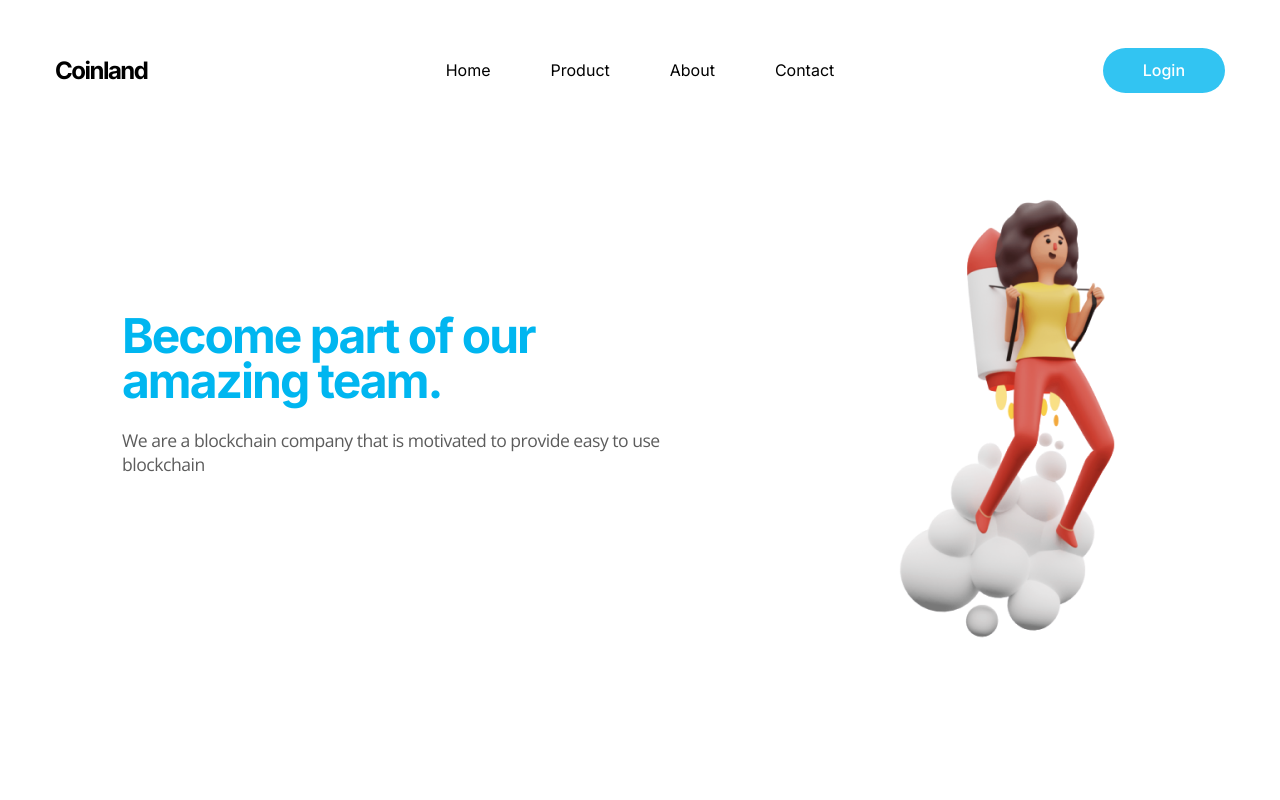
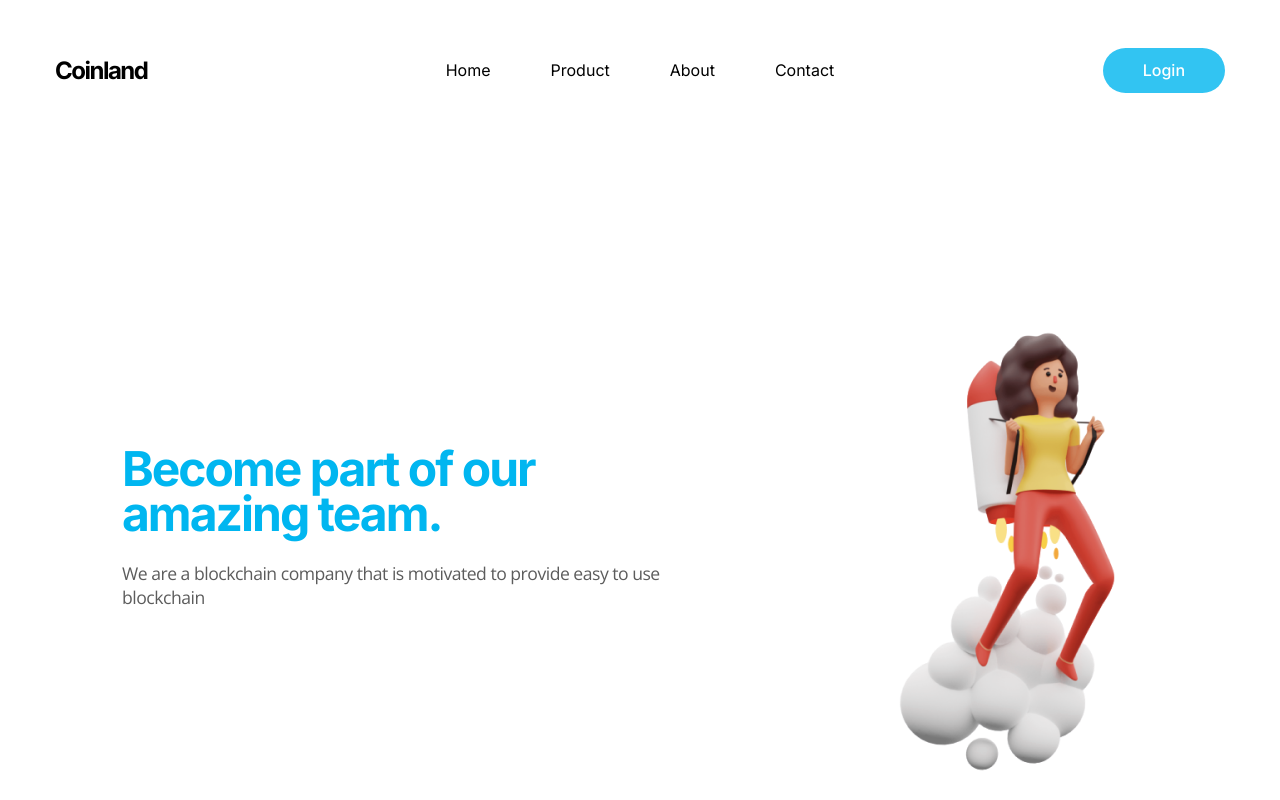
Before and after one commit to A1101101IR/Coinland.com, a React (Create React App) app: page /contact in a window 1280 px wide. Shown: the top 800 px of the page. Built offline with nearby package versions, Linux system fonts and the light colour scheme.

Commit message:
small fix

```diff
--- a/package.json
+++ b/package.json
@@ -6,7 +6,11 @@
     "@testing-library/jest-dom": "^5.16.2",
     "@testing-library/react": "^12.1.2",
     "@testing-library/user-event": "^13.5.0",
+    "chart.js": "^3.7.1",
+    "chartjs": "^0.3.24",
+    "latest": "^0.2.0",
     "react": "^17.0.2",
+    "react-chartjs-2": "^4.0.1",
     "react-dom": "^17.0.2",
     "react-router-dom": "^6.2.1",
     "react-scripts": "5.0.0",
--- a/src/components/ContactHeader.scss
+++ b/src/components/ContactHeader.scss
@@ -2,11 +2,11 @@
 .contact {
   display: flex;
   justify-content: center;
+  align-items: center;
   height: 100vh;
   margin-bottom: 5rem;
   &__container {
     margin-top: 3rem;
-
     max-width: 1100px;
     &__split {
       display: grid;
```
Also changed, not shown: 1 other file (tests, documents, lock files or other folders). Lines whose indentation alone changed are shown as unchanged.
